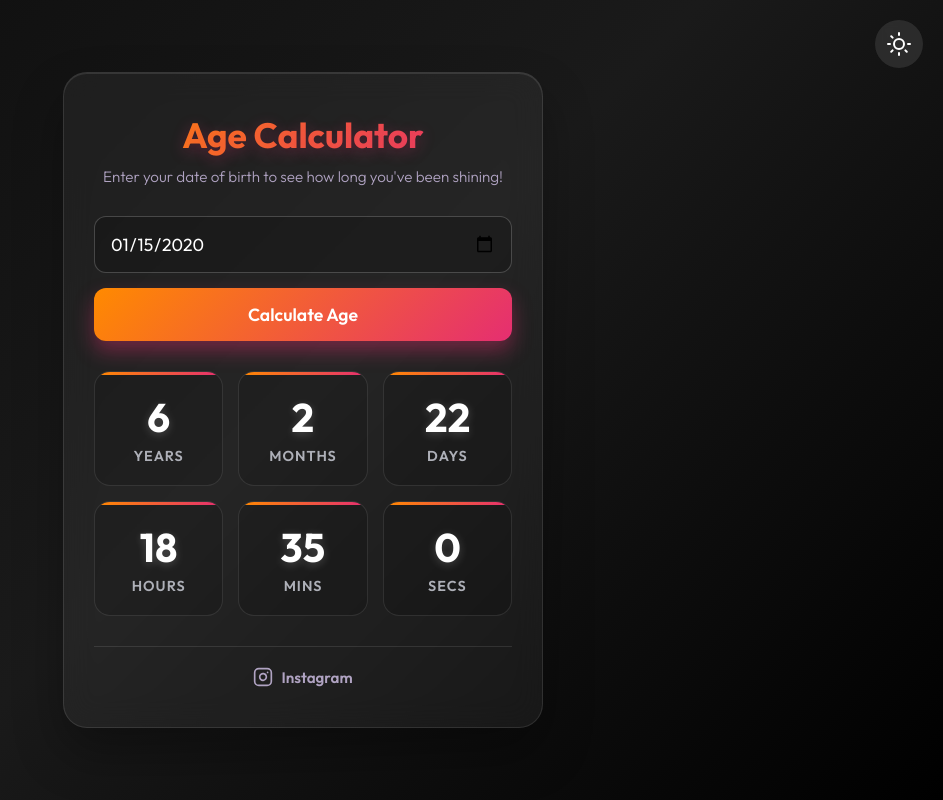
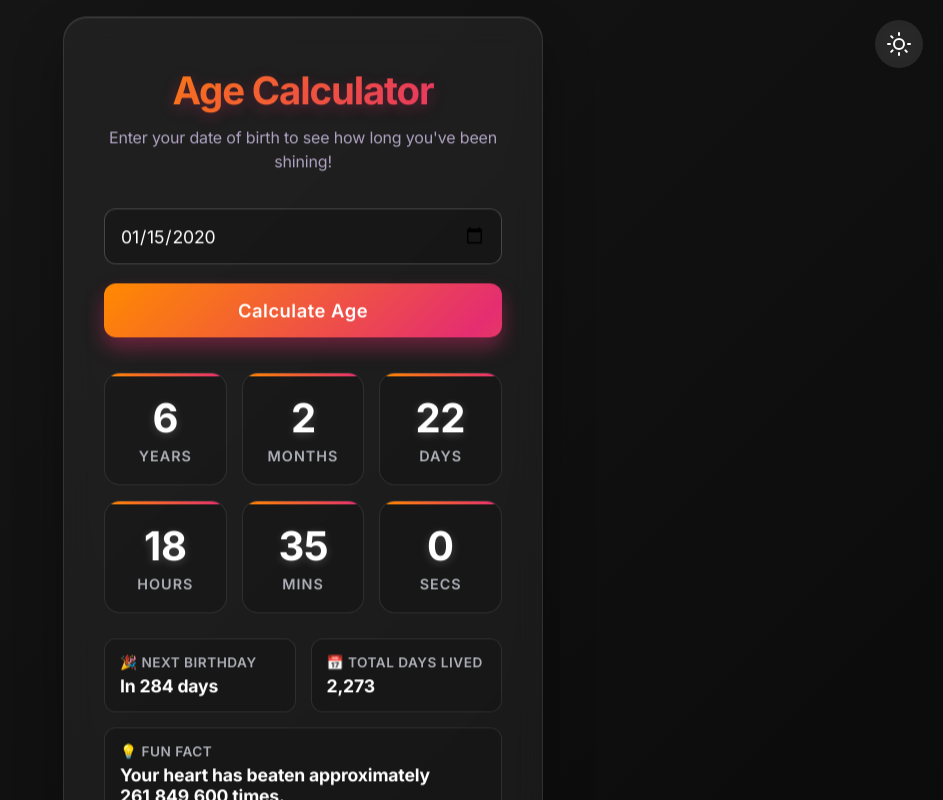
Before and after one commit to abhishekfaltankar/age-calculator-app, a plain HTML site: page index.html in a window 1280 px wide. Both pictures are taken after typing "2020-01-15" into the empty fields and a click on the button "Calculate Age". Shown: the top 800 px of the page, without its empty margins (337-1280 px from the left). Drawn offline with Linux system fonts and the light colour scheme.

Commit message:
small update

```diff
--- a/index.html
+++ b/index.html
@@ -5,7 +5,7 @@
     <meta name="viewport" content="width=device-width, initial-scale=1.0">
     <title>Age Calculator</title>
     <meta name="description" content="Calculate your age easily with this smooth and simple age calculator.">
-    <link href="https://fonts.googleapis.com/css2?family=Outfit:wght@300;400;600;700&display=swap" rel="stylesheet">
+    <link href="https://fonts.googleapis.com/css2?family=Inter:wght@300;400;500;600;700&display=swap" rel="stylesheet">
     <link rel="stylesheet" href="style.css">
 </head>
 <body>
@@ -64,6 +64,21 @@
                 </div>
             </div>
 
+            <div id="extra-stats" class="extra-stats hidden">
+                <div class="stat-card">
+                    <h3>🎉 Next Birthday</h3>
+                    <p id="next-birthday">--</p>
+                </div>
+                <div class="stat-card">
+                    <h3>📅 Total Days Lived</h3>
+                    <p id="total-days">--</p>
+                </div>
+                <div class="stat-card full-width">
+                    <h3>💡 Fun Fact</h3>
+                    <p id="fun-fact">--</p>
+                </div>
+            </div>
+
             <div class="footer">
                 <a href="https://instagram.com/abhishek33x" target="_blank" class="social-link" id="ig-link">
                     <svg xmlns="http://www.w3.org/2000/svg" width="20" height="20" viewBox="0 0 24 24" fill="none" stroke="currentColor" stroke-width="2" stroke-linecap="round" stroke-linejoin="round"><rect x="2" y="2" width="20" height="20" rx="5" ry="5"></rect><path d="M16 11.37A4 4 0 1 1 12.63 8 4 4 0 0 1 16 11.37z"></path><line x1="17.5" y1="6.5" x2="17.51" y2="6.5"></line></svg>
--- a/script.js
+++ b/script.js
@@ -11,6 +11,10 @@ document.addEventListener('DOMContentLoaded', () => {
     const themeBtn = document.getElementById('theme-btn');
     const sunIcon = document.getElementById('sun-icon');
     const moonIcon = document.getElementById('moon-icon');
+    const extraStats = document.getElementById('extra-stats');
+    const nextBirthdayElement = document.getElementById('next-birthday');
+    const totalDaysElement = document.getElementById('total-days');
+    const funFactElement = document.getElementById('fun-fact');
 
     let liveTimer = null;
 
@@ -54,14 +58,36 @@ document.addEventListener('DOMContentLoaded', () => {
     });
 
     function startCalculation() {
+        if (dobInput.validity && dobInput.validity.badInput) {
+            showAlert('Please enter a valid date!');
+            return;
+        }
+
         if (!dobInput.value) {
             showAlert('Please select your date of birth!');
             return;
         }
 
         const dobParts = dobInput.value.split('-');
+        const year = parseInt(dobParts[0], 10);
+        const month = parseInt(dobParts[1], 10) - 1;
+        const day = parseInt(dobParts[2], 10);
+
         // Use local timezone midnight
-        const dobDate = new Date(dobParts[0], dobParts[1] - 1, dobParts[2], 0, 0, 0);
+        const dobDate = new Date();
+        dobDate.setFullYear(year, month, day);
+        dobDate.setHours(0, 0, 0, 0);
+
+        // Check for invalid dates (e.g., 31 Feb)
+        if (
+            dobDate.getFullYear() !== year ||
+            dobDate.getMonth() !== month ||
+            dobDate.getDate() !== day
+        ) {
+            showAlert('Please enter a valid date!');
+            return;
+        }
+
         const currentDate = new Date();
 
         if (dobDate > currentDate) {
@@ -76,6 +102,11 @@ document.addEventListener('DOMContentLoaded', () => {
 
         // Show results box directly
         resultDiv.classList.remove('empty');
+
+        extraStats.classList.remove('hidden');
+        // Force reflow
+        void extraStats.offsetWidth;
+        extraStats.classList.add('visible');
 
         // Add animation class to pulsate
         const resultBoxes = document.querySelectorAll('.result-box');
@@ -92,6 +123,45 @@ document.addEventListener('DOMContentLoaded', () => {
         liveTimer = setInterval(() => {
             updateAge(dobDate, false);
         }, 1000);
+
+        calculateExtraStats(dobDate, currentDate);
+    }
+
+    function calculateExtraStats(dobDate, currentDate) {
+        // Total days
+        const diffTime = currentDate.getTime() - dobDate.getTime();
+        const totalDays = Math.floor(diffTime / (1000 * 60 * 60 * 24));
+        totalDaysElement.textContent = totalDays.toLocaleString();
+
+        // Next Birthday
+        let nextBday = new Date(currentDate.getFullYear(), dobDate.getMonth(), dobDate.getDate());
+        // Standardize the current time for the comparison
+        let currentDayZeroTime = new Date(currentDate.getFullYear(), currentDate.getMonth(), currentDate.getDate());
+
+        if (nextBday < currentDayZeroTime) {
+            nextBday.setFullYear(currentDate.getFullYear() + 1);
+        }
+
+        const daysToBday = Math.floor((nextBday - currentDayZeroTime) / (1000 * 60 * 60 * 24));
+
+        if (daysToBday === 0) {
+            nextBirthdayElement.textContent = "Today! 🎉";
+        } else if (daysToBday === 1) {
+            nextBirthdayElement.textContent = "Tomorrow! 🎈";
+        } else {
+            nextBirthdayElement.textContent = `In ${daysToBday} days`;
+        }
+
+        // Fun Fact
+        const facts = [
+            `Your heart has beaten approximately ${(totalDays * 115200).toLocaleString()} times.`,
+            `You've taken about ${(totalDays * 23040).toLocaleString()} breaths.`,
+            `You've slept for roughly ${(totalDays / 3).toFixed(0)} days of your life.`,
+            `You've blinked around ${(totalDays * 28800).toLocaleString()} times.`,
+            `The earth has traveled ${(totalDays * 2.59).toLocaleString(undefined, {maximumFractionDigits: 1})} million km around the sun since your birth.`
+        ];
+        const randomFact = facts[Math.floor(Math.random() * facts.length)];
+        funFactElement.textContent = randomFact;
     }
 
     function updateAge(dobDate, useAnimation) {
--- a/style.css
+++ b/style.css
@@ -38,7 +38,8 @@ body.light-mode {
     margin: 0;
     padding: 0;
     box-sizing: border-box;
-    font-family: 'Outfit', sans-serif;
+    font-family: 'Inter', sans-serif;
+    letter-spacing: -0.01em;
 }
 
 body {
@@ -47,15 +48,24 @@ body {
     justify-content: center;
     align-items: center;
     background: var(--bg-gradient);
+    background-size: 400% 400%;
     color: var(--text-color);
     padding: 20px;
     transition: background 0.5s ease, color 0.5s ease;
+    animation: gradientBG 15s ease infinite;
+}
+
+@keyframes gradientBG {
+    0% { background-position: 0% 50%; }
+    50% { background-position: 100% 50%; }
+    100% { background-position: 0% 50%; }
 }
 
 .theme-toggle {
     position: absolute;
     top: 20px;
     right: 20px;
+    z-index: 100;
 }
 
 #theme-btn {
@@ -91,12 +101,12 @@ body {
     -webkit-backdrop-filter: blur(15px);
     border: 1px solid var(--card-border);
     border-radius: 24px;
-    padding: 40px 30px;
+    padding: 50px 40px;
     width: 100%;
     max-width: 480px;
     text-align: center;
     box-shadow: 0 25px 50px var(--box-shadow-color), inset 0 1px 0 rgba(255,255,255,0.1);
-    animation: fadeIn 0.8s ease-out forwards;
+    animation: fadeIn 0.8s ease-out forwards, floatCard 6s ease-in-out 0.8s infinite;
     transform: translateY(20px);
     opacity: 0;
     transition: background 0.5s ease, border-color 0.5s ease, box-shadow 0.5s ease;
@@ -109,29 +119,38 @@ body {
     }
 }
 
+@keyframes floatCard {
+    0% { transform: translateY(0); }
+    50% { transform: translateY(-8px); }
+    100% { transform: translateY(0); }
+}
+
 h1 {
-    font-size: 2.2rem;
+    font-size: 2.4rem;
     font-weight: 700;
-    margin-bottom: 10px;
+    letter-spacing: -0.03em;
+    margin-bottom: 12px;
     background: linear-gradient(to right, #ff8a00, #e52e71);
     -webkit-background-clip: text;
+    background-clip: text;
     -webkit-text-fill-color: transparent;
     text-shadow: 0 4px 15px rgba(229, 46, 113, 0.3);
 }
 
 .subtitle {
-    font-size: 0.95rem;
+    font-size: 1rem;
+    line-height: 1.5;
     color: var(--subtitle-color);
-    margin-bottom: 30px;
-    font-weight: 300;
+    margin-bottom: 35px;
+    font-weight: 400;
     transition: color 0.5s ease;
 }
 
 .input-group {
     display: flex;
     flex-direction: column;
-    gap: 15px;
-    margin-bottom: 30px;
+    gap: 20px;
+    margin-bottom: 35px;
 }
 
 input[type="date"] {
@@ -164,15 +183,17 @@ input[type="date"]:focus {
 }
 
 .primary-btn {
-    background: linear-gradient(135deg, #ff8a00, #e52e71);
+    background: linear-gradient(135deg, #ff8a00, #e52e71, #ff8a00, #e52e71);
+    background-size: 300% auto;
     border: none;
-    padding: 15px;
+    padding: 16px;
     border-radius: 12px;
     color: white;
-    font-size: 1.1rem;
+    font-size: 1.15rem;
     font-weight: 600;
+    letter-spacing: 0.5px;
     cursor: pointer;
-    transition: all 0.3s cubic-bezier(0.25, 0.8, 0.25, 1);
+    transition: all 0.4s cubic-bezier(0.25, 0.8, 0.25, 1.2);
     box-shadow: 0 10px 20px rgba(229, 46, 113, 0.4);
     position: relative;
     overflow: hidden;
@@ -184,12 +205,13 @@ input[type="date"]:focus {
     top: 0; left: -100%;
     width: 100%; height: 100%;
     background: linear-gradient(to right, transparent, rgba(255,255,255,0.3), transparent);
-    transition: left 0.5s ease;
+    transition: left 0.6s ease;
 }
 
 .primary-btn:hover {
-    transform: translateY(-3px);
-    box-shadow: 0 15px 25px rgba(229, 46, 113, 0.6);
+    transform: translateY(-5px) scale(1.02);
+    box-shadow: 0 15px 30px rgba(229, 46, 113, 0.6);
+    background-position: right center;
 }
 
 .primary-btn:hover::before {
@@ -197,8 +219,9 @@ input[type="date"]:focus {
 }
 
 .primary-btn:active {
-    transform: translateY(1px);
+    transform: translateY(2px) scale(0.98);
     box-shadow: 0 5px 10px rgba(229, 46, 113, 0.4);
+    transition: all 0.1s ease;
 }
 
 .result {
@@ -332,3 +355,55 @@ input[type="date"]:focus {
 .social-link:hover svg {
     transform: scale(1.1);
 }
+
+.extra-stats {
+    display: grid;
+    grid-template-columns: 1fr 1fr;
+    gap: 15px;
+    margin-top: 25px;
+    opacity: 0;
+    transform: translateY(10px);
+    transition: all 0.5s ease;
+}
+
+.extra-stats.visible {
+    opacity: 1;
+    transform: translateY(0);
+}
+
+.extra-stats.hidden {
+    display: none;
+}
+
+.stat-card {
+    background: var(--result-box-bg);
+    border: 1px solid var(--card-border);
+    border-radius: 12px;
+    padding: 15px;
+    text-align: left;
+    transition: all 0.3s ease;
+}
+
+.stat-card.full-width {
+    grid-column: 1 / -1;
+}
+
+.stat-card:hover {
+    transform: translateY(-2px);
+    box-shadow: 0 5px 15px var(--box-shadow-color);
+}
+
+.stat-card h3 {
+    font-size: 0.85rem;
+    color: var(--result-label);
+    margin-bottom: 5px;
+    font-weight: 600;
+    letter-spacing: 0.5px;
+    text-transform: uppercase;
+}
+
+.stat-card p {
+    font-size: 1.1rem;
+    font-weight: 700;
+    color: var(--text-color);
+}
```
